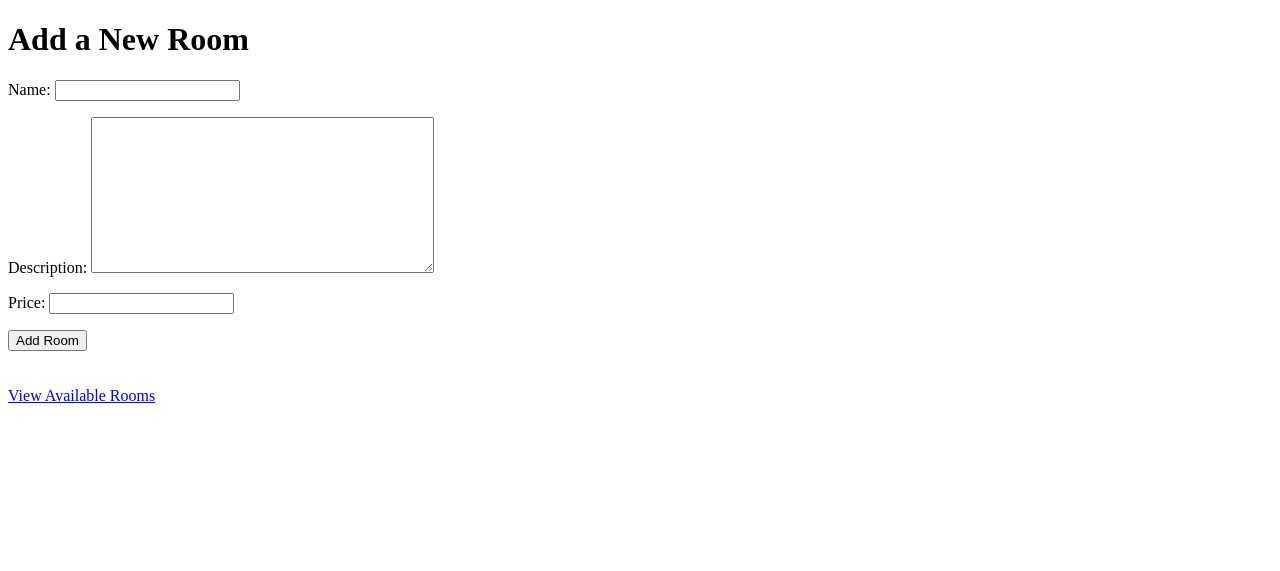
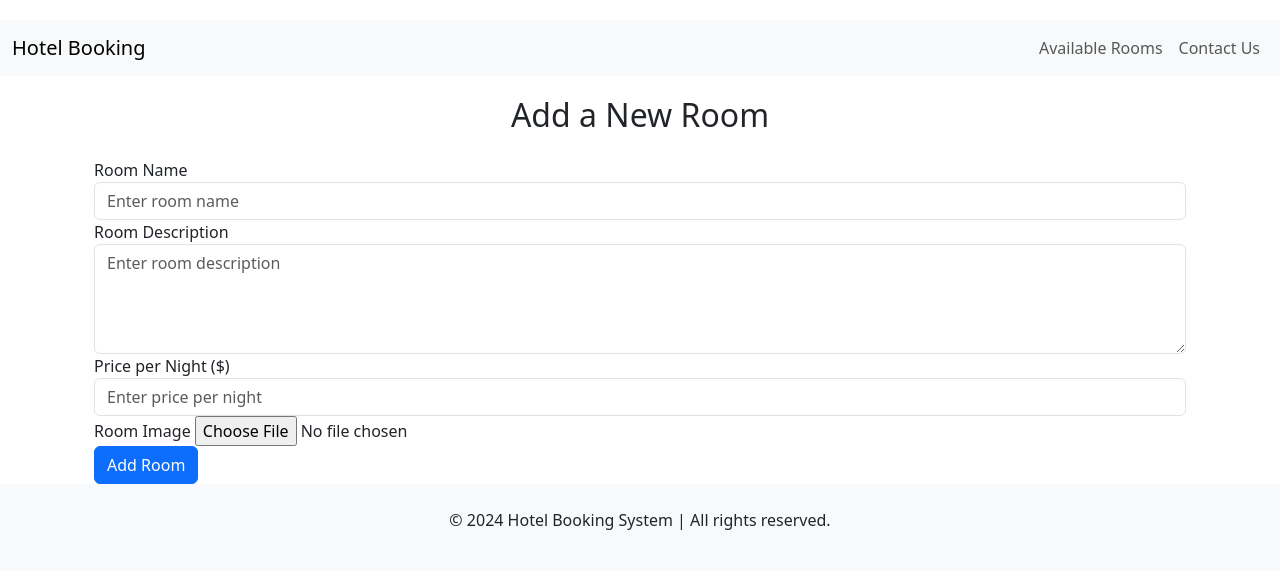
Before and after one commit to NexusGKSoftwares/DJANGO-PROJECT, a Django app: page /hotel_booking/add-room/ in a window 1280 px wide. Shown: the top 571 px of the page. Run offline with Django 5.2, Linux system fonts and the light colour scheme; some libraries are stand-ins or nearby versions.

Commit message:
"Updated add_room.html template to extend base.html, added form fields for room name, description, price, and image, and reformatted HTML structure."

```diff
--- a/hotel_booking/templates/hotel_booking/add_room.html
+++ b/hotel_booking/templates/hotel_booking/add_room.html
@@ -1,21 +1,36 @@
-<!-- hotel_booking/templates/add_room.html -->
-<!DOCTYPE html>
-<html lang="en">
-<head>
-    <meta charset="UTF-8">
-    <meta name="viewport" content="width=device-width, initial-scale=1.0">
-    <title>Add Room</title>
-</head>
-<body>
-    <h1>Add a New Room</h1>
+<!-- hotel_booking/templates/hotel_booking/add_room.html -->
+{% extends 'hotel_booking/base.html' %}
 
-    <form method="POST">
-        {% csrf_token %}
-        {{ form.as_p }}
-        <button type="submit">Add Room</button>
-    </form>
+{% block title %}Add Room - Hotel Booking{% endblock %}
 
-    <br><br>
-    <a href="{% url 'available_rooms' %}">View Available Rooms</a>
-</body>
-</html>
+{% block content %}
+    <div class="container">
+        <h2 class="text-center mb-4">Add a New Room</h2>
+
+        <form method="POST" enctype="multipart/form-data">
+            {% csrf_token %}
+
+            <div class="form-group">
+                <label for="name">Room Name</label>
+                <input type="text" class="form-control" id="name" name="name" placeholder="Enter room name" required>
+            </div>
+
+            <div class="form-group">
+                <label for="description">Room Description</label>
+                <textarea class="form-control" id="description" name="description" rows="4" placeholder="Enter room description" required></textarea>
+            </div>
+
+            <div class="form-group">
+                <label for="price">Price per Night ($)</label>
+                <input type="number" class="form-control" id="price" name="price" placeholder="Enter price per night" required>
+            </div>
+
+            <div class="form-group">
+                <label for="image">Room Image</label>
+                <input type="file" class="form-control-file" id="image" name="image" required>
+            </div>
+
+            <button type="submit" class="btn btn-primary btn-block">Add Room</button>
+        </form>
+    </div>
+{% endblock %}
```
